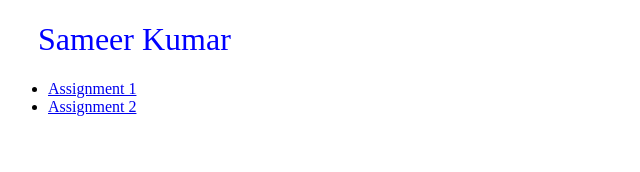
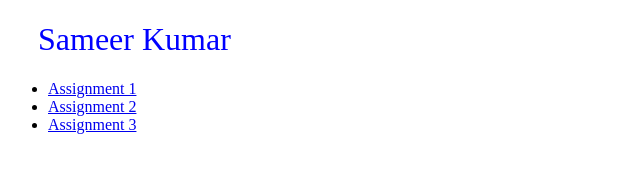
Before and after one commit to SameerKumar2002/sameerkumar2002.github.io, a plain HTML site: page index.html in a window 1280 px wide. Shown: the whole page, without its empty margins (0-640 px from the left). Drawn offline with Linux system fonts and the light colour scheme.

Commit message:
Assignment 3

```diff
--- a/index.html
+++ b/index.html
@@ -24,6 +24,7 @@
     <ul>
         <li><a href="link/index.html">Assignment 1</a></li>
         <li><a href="a2/table3.html">Assignment 2</a></li>
+        <li><a href="a3/idol.html">Assignment 3</a></li>
     </ul>
 
 
```
